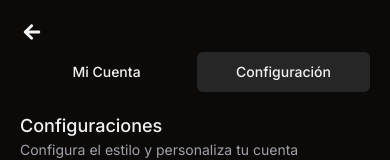
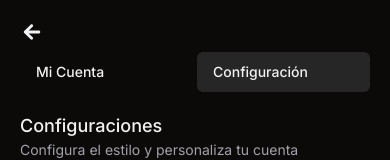
Before and after one commit to Jp2018317/dismova, a Next.js app: page /perfil/configuraciones in a window 390 px wide. Shown: the top 160 px of the page. Built offline with nearby package versions, Linux system fonts and the light colour scheme.

Commit message:
design & details fixed

```diff
--- a/app/perfil/components/sidebar-nav.tsx
+++ b/app/perfil/components/sidebar-nav.tsx
@@ -41,10 +41,10 @@ export function SidebarNav({ className, items, ...props }: SidebarNavProps) {
               pathname === item.href
                 ? 'bg-muted hover:bg-muted'
                 : 'hover:bg-transparent hover:underline',
-              'w-full lg:justify-start justify-center',
+              'w-full lg:justify-start justify-center p-0',
             )}
           >
-            <Link href={item.href}>{item.title}</Link>
+            <Link href={item.href} className="w-full flex justify-start px-4 py-2">{item.title}</Link>
           </Button>
         ))}
       </nav>
--- a/app/products/[id]/components/AddItem.tsx
+++ b/app/products/[id]/components/AddItem.tsx
@@ -91,11 +91,11 @@ export default function ProductsAmount({
   return (
 
     <div className="flex gap-2 max-sm:mt-2">
-      <button type="button" onClick={() => addItemToCart()} className="max-xs:w-full border boder-border rounded-2xl  max-xs:text-sm max-lg:text-xs text-sm py-2 px-4 flex justify-center items-center text-primary font-bold hover:bg-primary hover:text-white">
+      <button type="button" onClick={() => addItemToCart()} className="max-xs:w-full border boder-border rounded-2xl  max-xs:text-sm max-lg:text-xs text-sm py-2 px-4 flex justify-center items-center text-white font-bold hover:bg-primary">
         <AiOutlineShoppingCart className="w-4 lg:w-5 h-4 lg:h-5" />
       </button>
 
-      <button type="button" onClick={() => addItemToFavorite()} className="max-xs:w-full border boder-border rounded-2xl  max-xs:text-sm max-lg:text-xs text-sm py-2 px-4 flex justify-center items-center text-primary font-bold hover:bg-primary hover:text-white">
+      <button type="button" onClick={() => addItemToFavorite()} className="max-xs:w-full border boder-border rounded-2xl  max-xs:text-sm max-lg:text-xs text-sm py-2 px-4 flex justify-center items-center text-white font-bold hover:bg-primary">
         <AiFillHeart className="w-4 lg:w-5 h-4 lg:h-5" />
       </button>
     </div>
--- a/app/products/[id]/page.tsx
+++ b/app/products/[id]/page.tsx
@@ -101,11 +101,11 @@ export default async function ProducIdView({
                 </Button>
               </div>
 
-              { !onlinePurchase && (
-              <p className="w-full text-center text-xs text-red-500 pt-8">¡Aviso! La compra en línea está deshabilitada en este momento. Estamos trabajando para mejorar nuestros servicios.</p>
-              )}
+            </div>
 
-            </div>
+            { !onlinePurchase && (
+            <p className="w-full text-center text-xs text-red-500 pt-8">¡Aviso! La compra en línea está deshabilitada en este momento. Estamos trabajando para mejorar nuestros servicios.</p>
+            )}
 
           </div>
         </div>
--- a/components/Sidebar.tsx
+++ b/components/Sidebar.tsx
@@ -7,7 +7,7 @@ import { VscAccount } from 'react-icons/vsc';
 import { AiOutlineShoppingCart, AiOutlineHome, AiOutlineHeart } from 'react-icons/ai';
 import { LiaBarsSolid } from 'react-icons/lia';
 import { IoMdSettings } from 'react-icons/io';
-import { BsHeadphones, BsTelephone, BsDoorOpen } from 'react-icons/bs';
+import { BsHeadphones, BsDoorOpen } from 'react-icons/bs';
 import { LuMonitorSpeaker } from 'react-icons/lu';
 
 import {
@@ -181,17 +181,6 @@ export default function Sidebar({ user }: Props) {
             <li>
               <Button onClick={() => setOpen(!open)} variant="ghost" className="w-full">
                 <Link
-                  href="/contacto"
-                  className="w-full flex items-center justify-start gap-2"
-                >
-                  <BsTelephone className="dark:text-white w-5 h-5" />
-                  Contactanos
-                </Link>
-              </Button>
-            </li>
-            <li>
-              <Button onClick={() => setOpen(!open)} variant="ghost" className="w-full">
-                <Link
                   href={ROUTES.account + ROUTES.settings}
                   className="w-full flex items-center justify-start gap-2"
                 >
```
